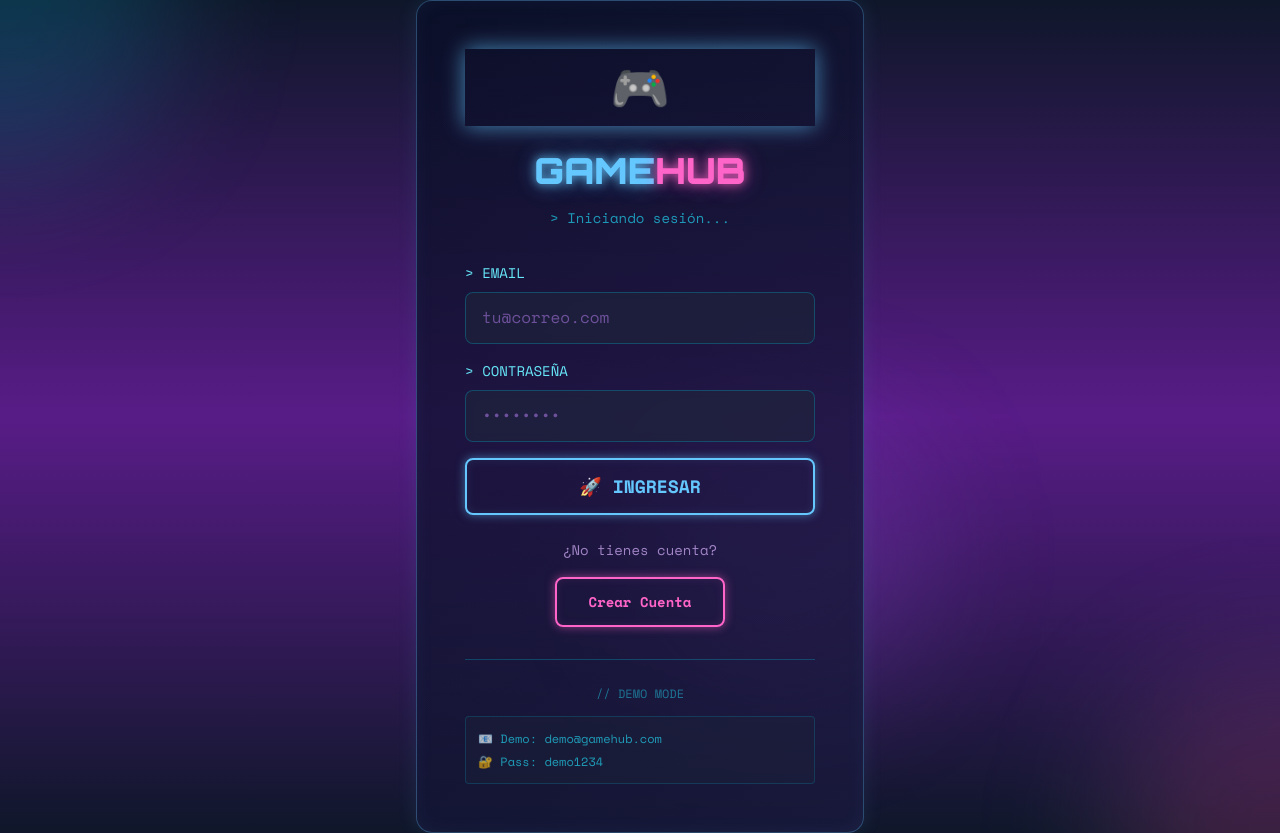
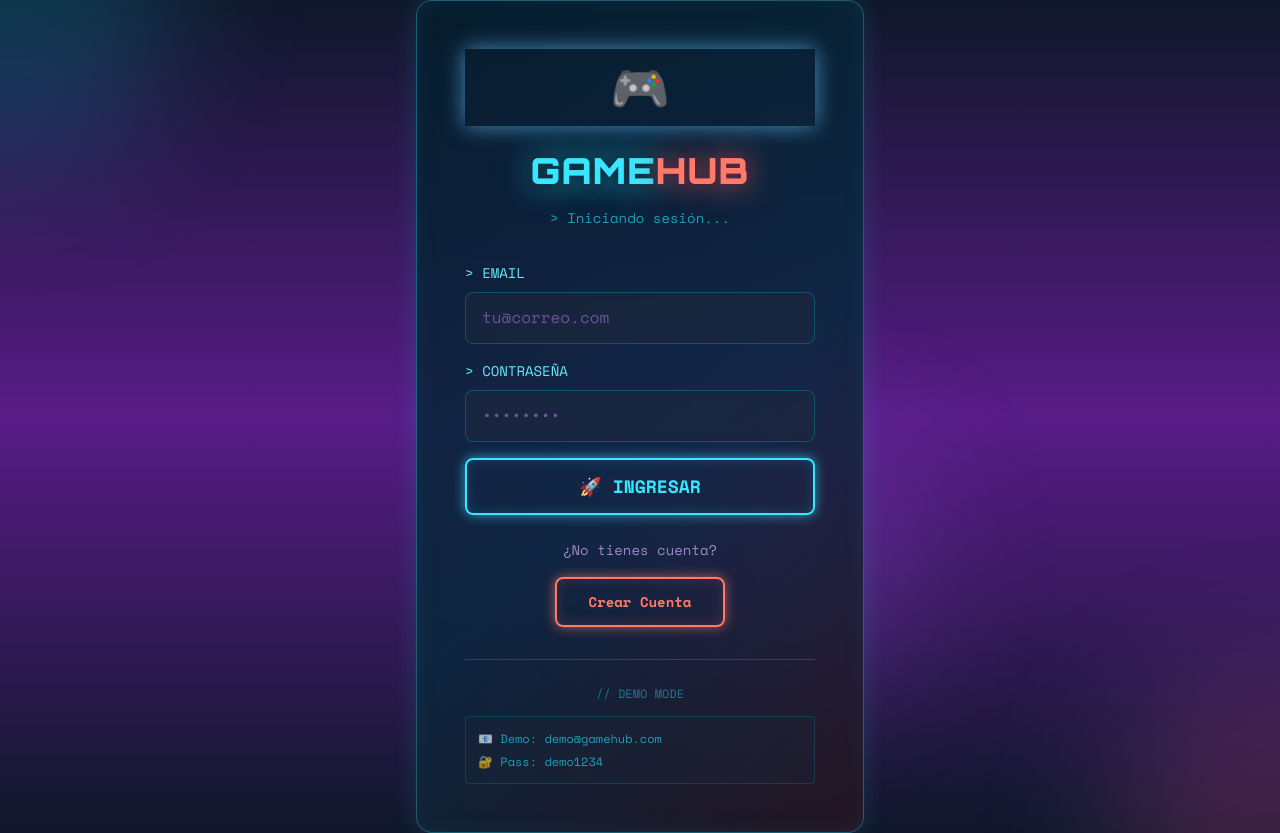
Before and after one commit to Diego-Estilo/Trabajo-full-stack, a Next.js app: page / in a window 1280 px wide. Built offline with nearby package versions, Linux system fonts and the light colour scheme.

Commit message:
Actualicé data y estilos

```diff
--- a/app/data.ts
+++ b/app/data.ts
@@ -5,7 +5,7 @@ export const juegos: Game[] = [
     id: 1,
     titulo: 'Cyberpunk 2077',
     genero: 'accion',
-    precio: 59.99,
+    precio: 65.99,
     imagen: '🎮',
     descripcion:
       'Un futuro distópico te espera en esta aventura de rol de acción.',
@@ -15,7 +15,7 @@ export const juegos: Game[] = [
     id: 2,
     titulo: 'Elden Ring',
     genero: 'rpg',
-    precio: 59.99,
+    precio: 72.99,
     imagen: '⚔️',
     descripcion: 'Adéntrate en un mundo de fantasía lleno de desafíos épicos.',
     calificacion: '★★★★★',
@@ -24,7 +24,7 @@ export const juegos: Game[] = [
     id: 2,
     titulo: 'Elden Ring',
     genero: 'rpg',
-    precio: 59.99,
+    precio: 99.99,
     imagen: '⚔️',
     descripcion: 'Adéntrate en un mundo de fantasía lleno de desafíos épicos.',
     calificacion: '★★★★★',
--- a/app/globals.css
+++ b/app/globals.css
@@ -17,7 +17,9 @@ html {
 body {
   font-family: 'Space Mono', monospace;
   line-height: 1.6;
-  background: linear-gradient(135deg, #0a0e27 0%, #1a1a3e 50%, #0f0f2e 100%);
+  background: radial-gradient(circle at 14% 18%, #00b9c9 0%, transparent 34%),
+              radial-gradient(circle at 82% 82%, #ff6a5a 0%, transparent 30%),
+              linear-gradient(145deg, #041523 0%, #0a2740 44%, #03131f 100%);
   background-attachment: fixed;
   color: #e0e0ff;
   position: relative;
@@ -33,32 +35,44 @@ body::before {
   width: 100%;
   height: 100%;
   background-image:
-    radial-gradient(circle at 20% 50%, rgba(100, 200, 255, 0.05) 0%, transparent 50%),
-    radial-gradient(circle at 80% 80%, rgba(255, 100, 200, 0.05) 0%, transparent 50%),
-    radial-gradient(circle at 50% 0%, rgba(100, 255, 200, 0.03) 0%, transparent 50%);
+    radial-gradient(circle at 20% 50%, rgba(57, 230, 255, 0.2) 0%, transparent 52%),
+    radial-gradient(circle at 80% 80%, rgba(255, 122, 104, 0.18) 0%, transparent 50%),
+    radial-gradient(circle at 50% 0%, rgba(139, 255, 220, 0.08) 0%, transparent 52%);
+  mix-blend-mode: screen;
   pointer-events: none;
   z-index: -1;
+  animation: ambient-shift 13s ease-in-out infinite alternate;
+}
+
+body::after {
+  content: '';
+  position: fixed;
+  inset: 0;
+  pointer-events: none;
+  z-index: -1;
+  background: radial-gradient(circle at center, transparent 38%, rgba(0, 10, 18, 0.58) 100%);
 }
 
 /* Títulos con fuente futurista */
 h1, h2, h3, h4, h5, h6 {
   font-family: 'Orbitron', sans-serif;
   font-weight: 700;
+  letter-spacing: 0.03em;
 }
 
 /* Efecto de glow en textos */
 .glow-text {
-  text-shadow: 0 0 10px rgba(100, 200, 255, 0.8),
-              0 0 20px rgba(100, 200, 255, 0.4),
-              0 0 30px rgba(100, 200, 255, 0.2);
-  color: #64c8ff;
+  text-shadow: 0 0 12px rgba(2, 16, 23, 0.85),
+              0 0 28px rgba(57, 230, 255, 0.62),
+              0 0 45px rgba(57, 230, 255, 0.3);
+  color: #39e6ff;
 }
 
 .glow-text-pink {
-  text-shadow: 0 0 10px rgba(255, 100, 200, 0.8),
-              0 0 20px rgba(255, 100, 200, 0.4),
-              0 0 30px rgba(255, 100, 200, 0.2);
-  color: #ff64c8;
+  text-shadow: 0 0 12px rgba(86, 27, 65, 0.85),
+              0 0 28px rgba(255, 122, 104, 0.6),
+              0 0 45px rgba(255, 122, 104, 0.3);
+  color: #ff7a68;
 }
 
 /* Botones con efecto neón */
@@ -69,8 +83,9 @@ h1, h2, h3, h4, h5, h6 {
   border: 2px solid;
   background: transparent;
   cursor: pointer;
-  transition: all 0.3s;
+  transition: all 0.22s ease;
   overflow: hidden;
+  backdrop-filter: blur(2px);
 }
 
 .btn-neon::before {
@@ -91,35 +106,37 @@ h1, h2, h3, h4, h5, h6 {
 }
 
 .btn-neon-cyan {
-  color: #64c8ff;
-  border-color: #64c8ff;
-  box-shadow: 0 0 10px rgba(100, 200, 255, 0.5), inset 0 0 10px rgba(100, 200, 255, 0.1);
+  color: #39e6ff;
+  border-color: #39e6ff;
+  box-shadow: 0 0 12px rgba(57, 230, 255, 0.65), inset 0 0 14px rgba(57, 230, 255, 0.16);
 }
 
 .btn-neon-cyan:hover {
-  background: rgba(100, 200, 255, 0.1);
-  box-shadow: 0 0 20px rgba(100, 200, 255, 0.8), inset 0 0 10px rgba(100, 200, 255, 0.2);
-  text-shadow: 0 0 10px rgba(100, 200, 255, 0.8);
+  background: linear-gradient(135deg, rgba(57, 230, 255, 0.26), rgba(110, 255, 226, 0.14));
+  box-shadow: 0 0 24px rgba(57, 230, 255, 0.82), inset 0 0 16px rgba(57, 230, 255, 0.22);
+  text-shadow: 0 0 8px rgba(57, 230, 255, 0.8);
+  transform: translateY(-2px);
 }
 
 .btn-neon-pink {
-  color: #ff64c8;
-  border-color: #ff64c8;
-  box-shadow: 0 0 10px rgba(255, 100, 200, 0.5), inset 0 0 10px rgba(255, 100, 200, 0.1);
+  color: #ff7a68;
+  border-color: #ff7a68;
+  box-shadow: 0 0 12px rgba(255, 122, 104, 0.65), inset 0 0 14px rgba(255, 122, 104, 0.16);
 }
 
 .btn-neon-pink:hover {
-  background: rgba(255, 100, 200, 0.1);
-  box-shadow: 0 0 20px rgba(255, 100, 200, 0.8), inset 0 0 10px rgba(255, 100, 200, 0.2);
-  text-shadow: 0 0 10px rgba(255, 100, 200, 0.8);
+  background: linear-gradient(135deg, rgba(255, 122, 104, 0.26), rgba(255, 176, 107, 0.12));
+  box-shadow: 0 0 24px rgba(255, 122, 104, 0.82), inset 0 0 16px rgba(255, 122, 104, 0.22);
+  text-shadow: 0 0 8px rgba(255, 122, 104, 0.8);
+  transform: translateY(-2px);
 }
 
 /* Tarjetas con efecto neón */
 .card-neon {
-  border: 1px solid rgba(100, 200, 255, 0.3);
-  background: linear-gradient(135deg, rgba(10, 14, 39, 0.8) 0%, rgba(26, 26, 62, 0.8) 100%);
-  box-shadow: 0 0 20px rgba(100, 200, 255, 0.1), inset 0 0 20px rgba(100, 200, 255, 0.05);
-  transition: all 0.3s cubic-bezier(0.34, 1.56, 0.64, 1);
+  border: 1px solid rgba(57, 230, 255, 0.32);
+  background: linear-gradient(140deg, rgba(5, 29, 45, 0.86) 0%, rgba(8, 40, 61, 0.85) 55%, rgba(40, 20, 31, 0.82) 100%);
+  box-shadow: 0 0 26px rgba(57, 230, 255, 0.14), inset 0 0 24px rgba(57, 230, 255, 0.06);
+  transition: all 0.26s cubic-bezier(0.34, 1.56, 0.64, 1);
   position: relative;
   overflow: hidden;
 }
@@ -131,14 +148,14 @@ h1, h2, h3, h4, h5, h6 {
   left: -100%;
   width: 100%;
   height: 100%;
-  background: linear-gradient(90deg, transparent, rgba(100, 200, 255, 0.2), transparent);
+  background: linear-gradient(90deg, transparent, rgba(57, 230, 255, 0.22), transparent);
   transition: left 0.5s;
 }
 
 .card-neon:hover {
-  border-color: rgba(100, 200, 255, 0.6);
-  box-shadow: 0 0 30px rgba(100, 200, 255, 0.3), inset 0 0 20px rgba(100, 200, 255, 0.1);
-  transform: translateY(-8px);
+  border-color: rgba(255, 122, 104, 0.62);
+  box-shadow: 0 0 34px rgba(57, 230, 255, 0.28), inset 0 0 24px rgba(255, 122, 104, 0.1);
+  transform: translateY(-8px) scale(1.01);
 }
 
 .card-neon:hover::before {
@@ -204,6 +221,17 @@ h1, h2, h3, h4, h5, h6 {
   }
 }
 
+@keyframes ambient-shift {
+  0% {
+    transform: translate3d(0, 0, 0) scale(1);
+    opacity: 0.9;
+  }
+  100% {
+    transform: translate3d(1.5%, -1.5%, 0) scale(1.04);
+    opacity: 1;
+  }
+}
+
 .notification {
   animation: slideIn 0.3s ease-out;
   z-index: 9999;
@@ -235,8 +263,8 @@ h1, h2, h3, h4, h5, h6 {
   pointer-events: none;
   background: repeating-linear-gradient(
     0deg,
-    rgba(100, 200, 255, 0.03) 0px,
-    rgba(100, 200, 255, 0.03) 1px,
+    rgba(57, 230, 255, 0.025) 0px,
+    rgba(57, 230, 255, 0.025) 1px,
     transparent 1px,
     transparent 2px
   );
```
